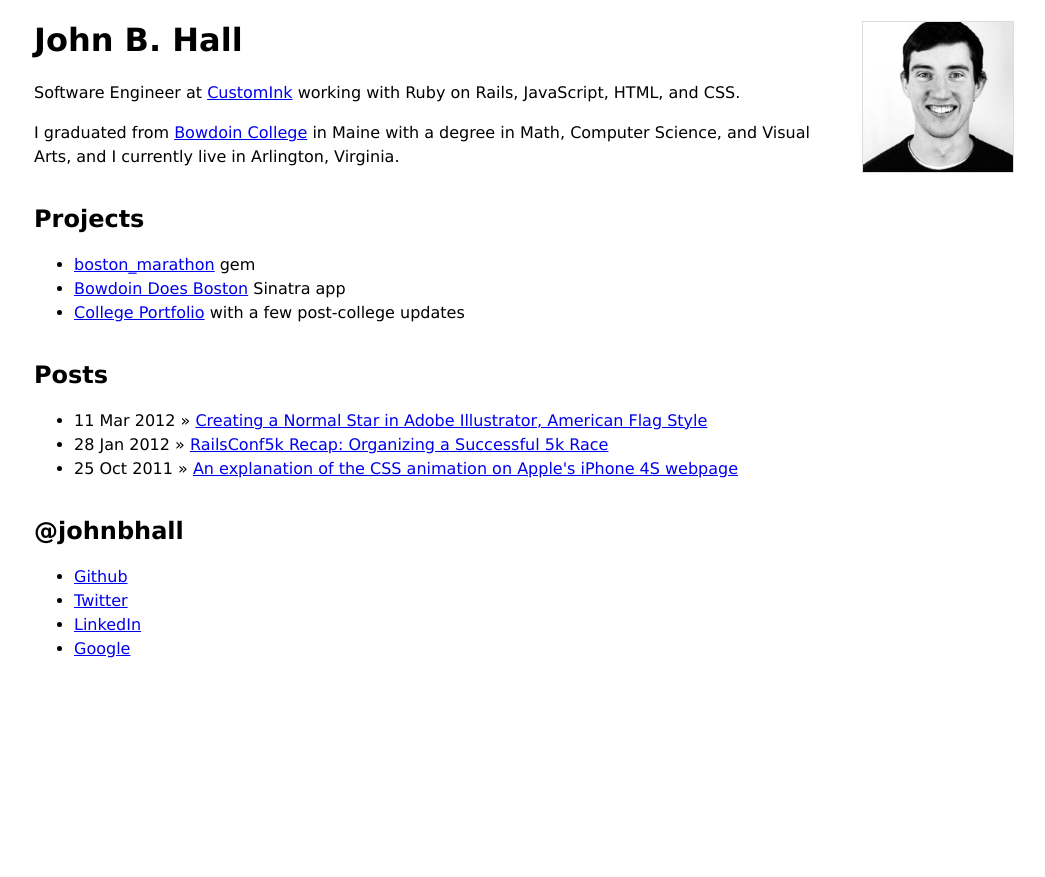
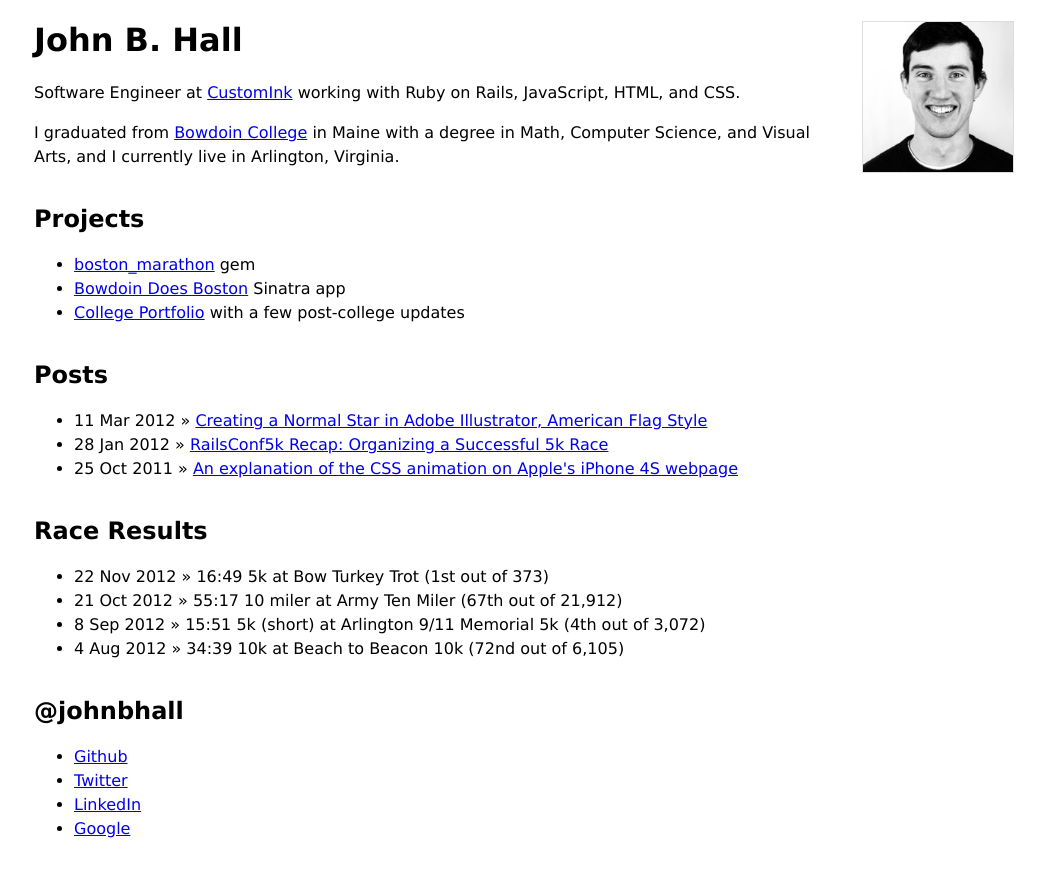
Before and after one commit to johnbhall/johnbhall.github.com, a Jekyll site: the page built from index.html, in a window 1280 px wide. Shown: the top 877 px of the page, without its empty margins (116-1161 px from the left). Built offline with Jekyll 4.4.1, drawn with Linux system fonts in a browser that asks for light colours.

Commit message:
add race results to homepage

```diff
--- a/index.html
+++ b/index.html
@@ -27,6 +27,15 @@ title: John B. Hall
   {% endfor %}
 </ul>
 
+<h2>Race Results</h2>
+
+<ul>
+  <li>22 Nov 2012 &raquo; 16:49 5k at Bow Turkey Trot (1st out of 373)</li>
+  <li>21 Oct 2012 &raquo; 55:17 10 miler at Army Ten Miler (67th out of 21,912)</li>
+  <li>8 Sep 2012 &raquo; 15:51 5k (short) at Arlington 9/11 Memorial 5k (4th out of 3,072)</li>
+  <li>4 Aug 2012 &raquo; 34:39 10k at Beach to Beacon 10k (72nd out of 6,105)</li>
+</ul>
+
 <h2>@johnbhall</h2>
 
 <ul>
```
